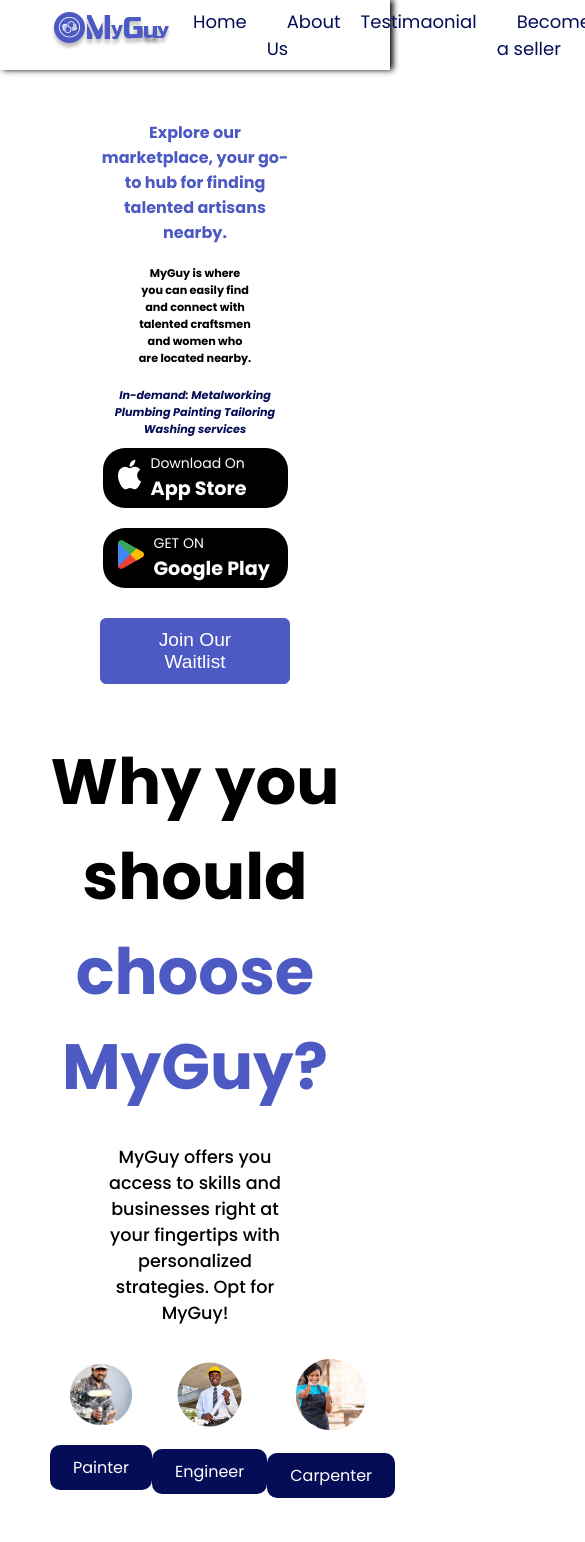
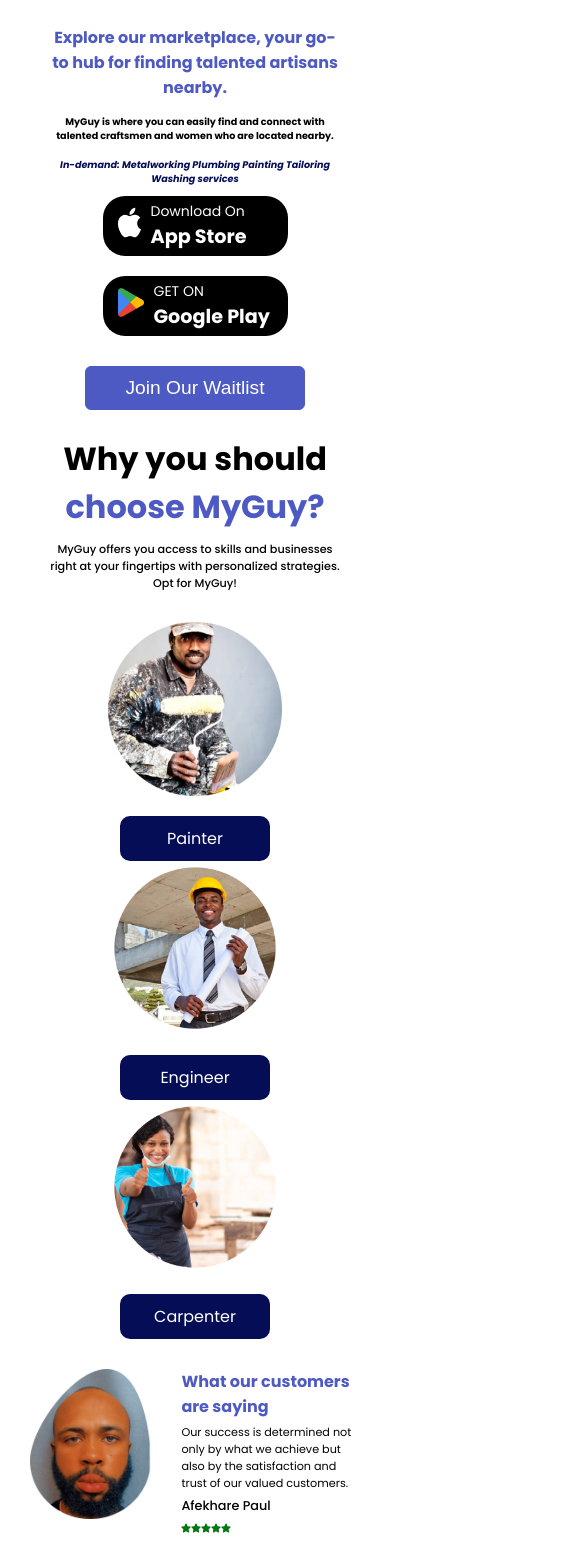
Before and after one commit to Smart-duke/my-guy, a React (Create React App) app: page / in a window 390 px wide. Shown: the top 1542 px of the page, 585 px wide, since content can reach past the window. Built offline with nearby package versions, Linux system fonts and the light colour scheme.

Commit message:
Testing responsiveness 2

```diff
--- a/src/components/ChooseUs.css
+++ b/src/components/ChooseUs.css
@@ -42,3 +42,27 @@
     border : 3px solid #050D56;
     border-radius: 10px;
 }
+
+@media screen and (max-width:900px){
+
+    .choose-us h2{
+    font-size: 2rem;
+    margin-bottom: 10px;
+}
+.choose-us p{
+    font-size: 0.7rem;
+    width: 100%;
+}
+}
+
+@media screen and (max-width:740px){
+    .careers{
+        grid-template-columns: 1fr;
+        align-items: center;
+    }
+    .career-btn{
+        display: block;
+        width: 150px;
+    }
+
+}
--- a/src/components/Explore.css
+++ b/src/components/Explore.css
@@ -45,3 +45,20 @@
     left: 35%;
     top: -90px;
 }
+@media screen and (max-width:740px) {
+    .explore{
+        padding: 10px 20px;
+    }
+    .explore h2{
+        font-size: 1rem;
+        width: 100%;
+        margin: 0;
+    }
+    .bottom{
+        flex-direction: column;
+        margin-top: 20px;
+    }
+    .btm-img, .welder{
+        display: none;
+    }
+}
--- a/src/components/Explore.js
+++ b/src/components/Explore.js
@@ -1,14 +1,17 @@
-import React from 'react'
-import { Link} from "react-router-dom"
-import HappyCustomers from "../assets/Happy-customers.png"
-import Welder from "../assets/welder.png"
-import "./Explore.css"
+import React from "react";
+import { Link } from "react-router-dom";
+import HappyCustomers from "../assets/Happy-customers.png";
+import Welder from "../assets/welder.png";
+import "./Explore.css";
 
 const Explore = () => {
   return (
-    <div className='explore'>
+    <div className="explore">
       <div className="heading">
-        <h2>Explore the largest digital marketplace to discover the perfect craft skills.</h2>
+        <h2>
+          Explore the largest digital marketplace to discover the perfect craft
+          skills.
+        </h2>
       </div>
       <div className="bottom">
         <div className="reasons">
@@ -19,16 +22,16 @@ const Explore = () => {
             <li>Safe and largest marketplace</li>
             <li>Happy customers</li>
           </ul>
-            <Link to="/"><button className='explore-btn'>Download to get started</button></Link>
+          <Link to="/">
+            <button className="explore-btn">Download to get started</button>
+          </Link>
         </div>
 
-        <img src={HappyCustomers} alt=""  className='btm-img'/>
-        <img src={Welder} alt="a welder doing his job" className='' />
+        <img src={HappyCustomers} alt="" className="btm-img" />
+        <img src={Welder} alt="a welder doing his job" className="welder" />
       </div>
+    </div>
+  );
+};
 
-
-    </div>
-  )
-}
-
-export default Explore
+export default Explore;
--- a/src/components/Hero1.css
+++ b/src/components/Hero1.css
@@ -119,20 +119,26 @@ input[type="search"]:focus {
 }
 .texts p{
     font-size: 0.7rem;
+
 }
 }
 @media  screen and (max-width:640px) {
+    .hero1{
+        padding: 25px 50px;
+    }
     .texts h2{
         font-size: 1rem;
     }
     .texts p{
-        margin: 20px auto;
+        font-size: 0.6rem;
+        margin: 15px auto;
+        max-width: 100%;
     }
     form{
         display: none;
     }
     .search p{
-        font-size: .7rem;
+        font-size: .6rem;
         margin: 10px 0;
     }
     .download{
@@ -142,5 +148,4 @@ input[type="search"]:focus {
         gap: 20px;
     }
 
-
 }
--- a/src/components/NavBar.css
+++ b/src/components/NavBar.css
@@ -1,4 +1,4 @@
-nav{
+.headerr{
     width: 100%;
     max-width: 1400px;
     height: 70px;
@@ -50,3 +50,33 @@ nav{
 .set-img{
     margin-top: 10px;
 }
+.hamburger{
+    display: none;
+}
+@media screen and (max-width:1040px) {
+    .headerr{
+        flex-direction: column;
+        justify-content: center;
+        align-items: center;
+        width: 100%;
+        height: 100vh;
+        background: rgba(0, 0, 0, 0.7);
+        position: absolute;
+        top: 0;
+        left: -120%;
+        z-index: -5;
+        transition: 0.3s;
+    }
+    .navshow{
+        left: 0;
+    }
+    .nav-list li{
+        padding: 1rem 0;
+    }
+    .nav-list li a{
+        font-size: 1.5rem;
+    }
+    .hamburger{
+        display: initial;
+    }
+}
--- a/src/components/NavBar.js
+++ b/src/components/NavBar.js
@@ -1,17 +1,21 @@
 import { Link, NavLink } from "react-router-dom";
-// import { FaBars } from "react-icons/fa";
+import { FaBars, FaTimes } from "react-icons/fa";
 import "./NavBar.css";
 import logoImg from "../assets/image.png";
 import settingsImg from "../assets/Vector.png";
+import { useState } from "react";
 
 const NavBar = () => {
+  const [navDrop, setNavDrop] = useState(false);
+  const handleDrop = () => setNavDrop(!navDrop);
+
   return (
-    <nav className="header">
+    <nav className="headerr">
       <Link to="/">
         <img src={logoImg} alt="logo" className="logo-img" />
       </Link>
       <div className="nav-container">
-        <ul className="nav-list">
+        <ul className={navDrop ? "nav-list navshow" : "nav-list"}>
           <li>
             <Link to={"/"}>Home</Link>
           </li>
@@ -38,6 +42,13 @@ const NavBar = () => {
           <button className="join-btn">Join</button>
         </NavLink>
       </div>
+      <div className="hamburger" onClick={handleDrop}>
+        {navDrop ? (
+          <FaTimes size={20} style={{ color: "#fff" }} />
+        ) : (
+          <FaBars size={20} style={{ color: "#fff" }} />
+        )}
+      </div>
     </nav>
   );
 };
--- a/src/routes/Testimonial.css
+++ b/src/routes/Testimonial.css
@@ -9,8 +9,9 @@
     display: flex;
     flex-direction: column;
     gap: 30px;
+    justify-content: center;
 }
-.testi{
+.testimony{
     font-size: 1.2rem;
     width: 80%;
 }
@@ -27,3 +28,39 @@
     font-size: 3rem;
     color: #4E5AC3;
 }
+
+@media screen and (max-width:740px) {
+    .testimonial{
+        padding: 10px 30px;
+    }
+    .ceo-img{
+        width: 150px;
+        height: 150px;
+    }
+    .testimonial-text{
+        gap: 5px;
+    }
+    .testimonial-text h3{
+        font-size: 1rem;
+    }
+    .testimony{
+        width: 100%;
+        font-size: 0.7rem;
+    }
+    .testifier{
+        font-size: 0.8rem;
+        margin: 0;
+    }
+   .post{
+    font-size: 0.7rem;
+   }
+   .star{
+    margin: 0;
+   }
+   .down{
+    display: flex;
+    flex-direction: column;
+
+   }
+
+}
--- a/src/routes/Testimonial.js
+++ b/src/routes/Testimonial.js
@@ -1,26 +1,32 @@
 import React from "react";
 import "./Testimonial.css";
-import CeoImg from "../assets/ceo.png"
+import CeoImg from "../assets/ceo.png";
 import { FaStar } from "react-icons/fa";
 
-
 const Testimonial = () => {
-  return <div className="testimonial">
+  return (
+    <div className="testimonial">
       <img src={CeoImg} alt="the CEO MyGuy" className="ceo-img" />
       <div className="testimonial-text">
         <h3>What our customers are saying</h3>
-        <p className="testi">Our success is determined not only by what we achieve but also by the satisfaction and trust of our valued customers.</p>
-        <div>
-        <p className="testifier">Afekhare Paul</p>
-        <FaStar size={10} style={{color:"#047711"}} />
-        <FaStar size={10} style={{color:"#047711"}} />
-        <FaStar size={10} style={{color:"#047711"}} />
-        <FaStar size={10} style={{color:"#047711"}} />
-        <FaStar size={10} style={{color:"#047711"}} />
-        <p className="post">CEO</p>
+        <p className="testimony">
+          Our success is determined not only by what we achieve but also by the
+          satisfaction and trust of our valued customers.
+        </p>
+        <div className="down">
+          <p className="testifier">Afekhare Paul</p>
+          <div>
+          <FaStar size={10} style={{ color: "#047711" }} className="star" />
+          <FaStar size={10} style={{ color: "#047711" }} className="star" />
+          <FaStar size={10} style={{ color: "#047711" }} className="star" />
+          <FaStar size={10} style={{ color: "#047711" }} className="star" />
+          <FaStar size={10} style={{ color: "#047711" }} className="star" />
+          </div>
+          <p className="post">CEO</p>
         </div>
       </div>
-  </div>;
+    </div>
+  );
 };
 
 export default Testimonial;
```
Lines whose indentation alone changed are shown as unchanged.
